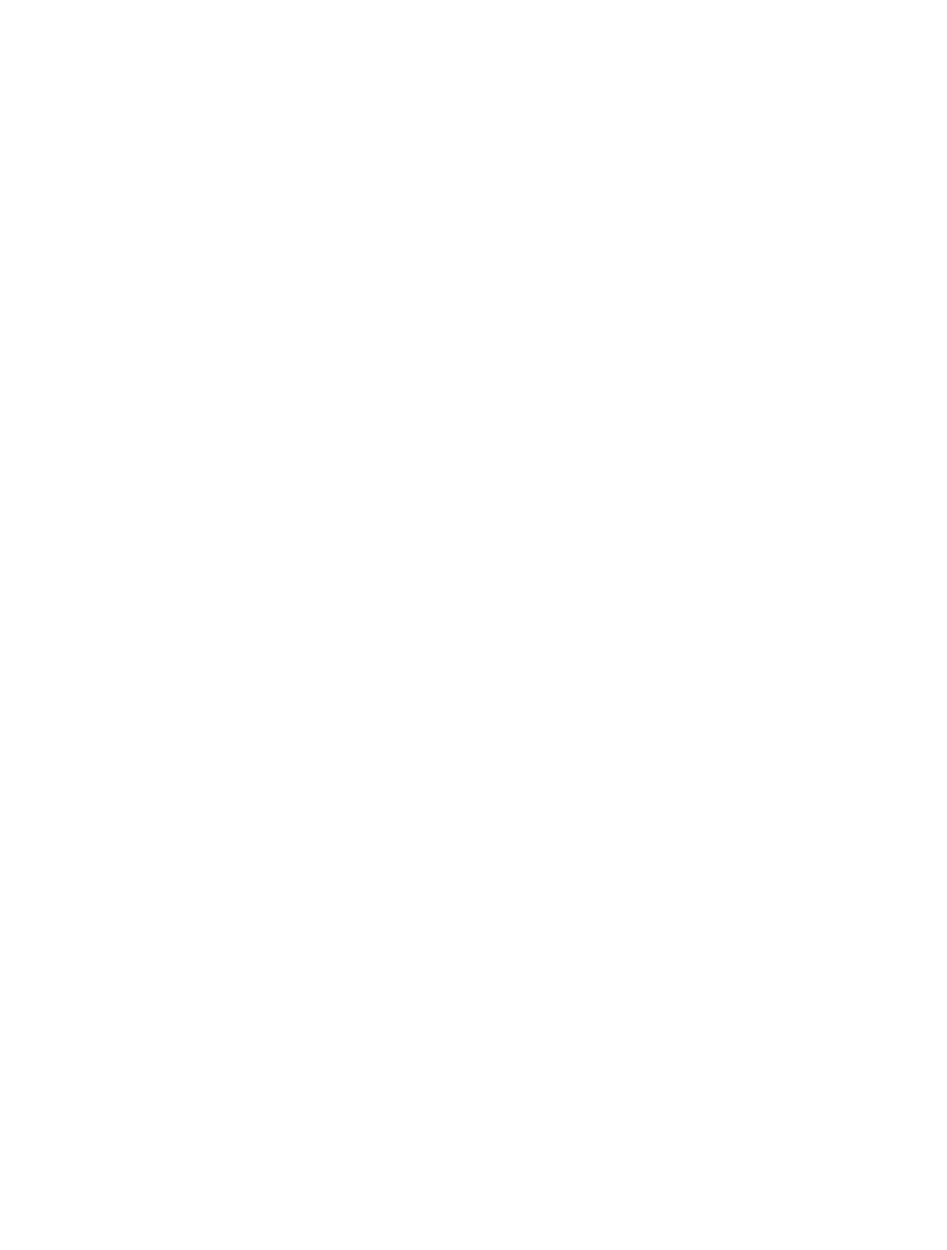
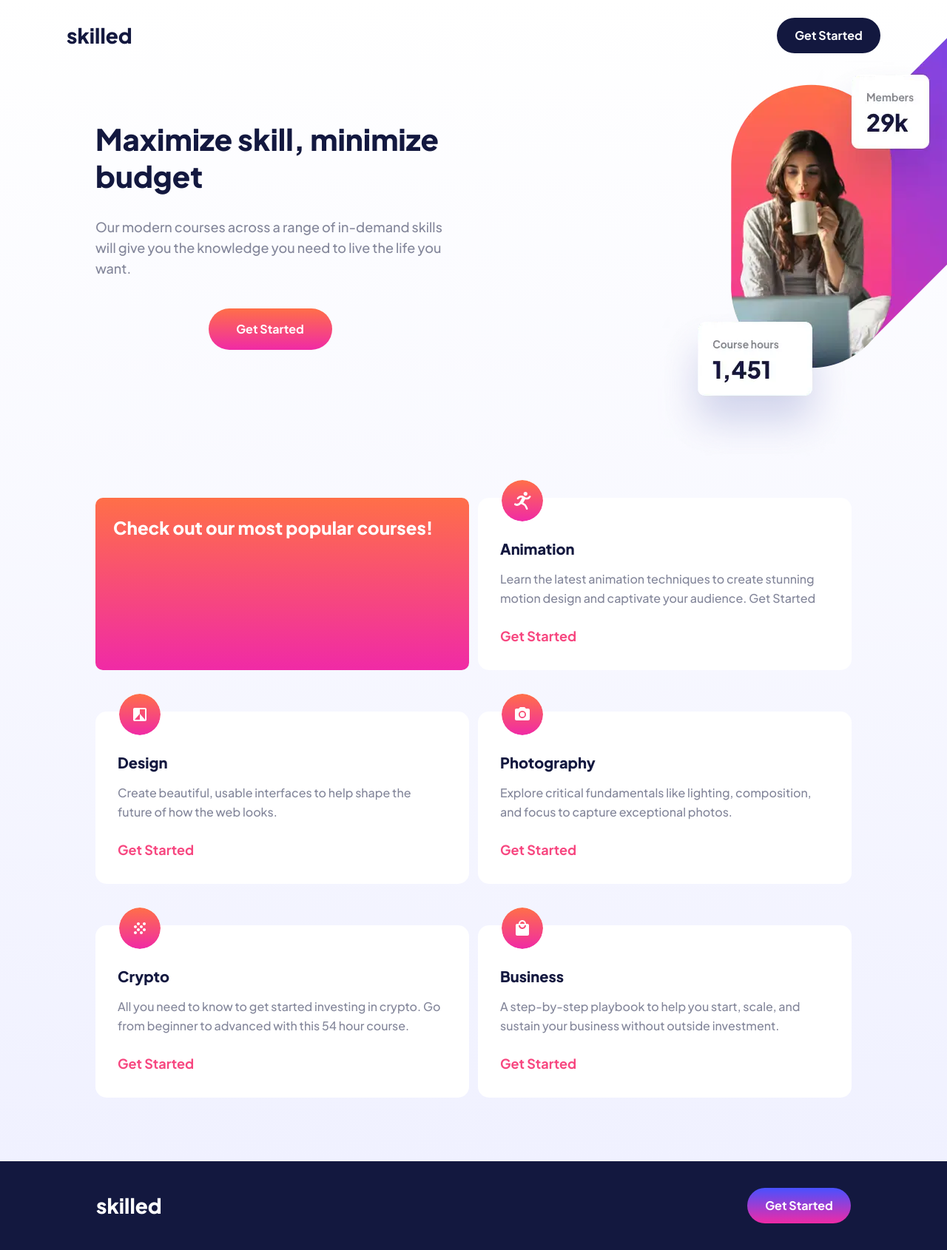
Before and after one commit to dorian-edwards/e-learning, a React (Create React App) app: page / in a window 1280 px wide. Shown: the whole page at 74% size. Before the commit the page ends 800 px from the top, so only its background shows below. Built offline with nearby package versions, Linux system fonts and the light colour scheme.

Commit message:
put it all together, minor tweaks

```diff
--- a/src/App.tsx
+++ b/src/App.tsx
@@ -1,5 +1,19 @@
+import Nav from './components/Nav'
+import Header from './components/Header'
+import Content from './components/Content'
+import Footer from './components/Footer'
+
 function App() {
-  return <main className='desktop:pl-[165px] tablet:pl-[39px]'></main>
+  return (
+    <>
+      <Nav />
+      <main className='snow'>
+        <Header />
+        <Content />
+      </main>
+      <Footer />
+    </>
+  )
 }
 
 export default App
--- a/src/components/Content.tsx
+++ b/src/components/Content.tsx
@@ -5,7 +5,7 @@ import data from '../Content/data.json'
 const Content = () => {
   const { skills } = data
   return (
-    <div className='container px-4 max-w-[1200px] mx-auto flex flex-col gap-y-10 tablet:gap-y-14 tablet:gap-x-3 desktop:gap-x-[30px] desktop:gap-y-20 tablet:flex-row tablet:flex-wrap tablet:justify-between'>
+    <div className='container px-4 tablet:px-[39px] max-w-[1100px] mx-auto flex flex-col gap-y-10 tablet:gap-y-14 tablet:gap-x-3 desktop:gap-x-[30px] desktop:gap-y-20 tablet:flex-row tablet:flex-wrap tablet:justify-between pb-20 tablet:pb-[86px] desktop:pb-[140px]'>
       <Banner />
       {skills.map((skill) => (
         <SkillCard key={skill.id} type={skill.title}>
@@ -17,3 +17,7 @@ const Content = () => {
 }
 
 export default Content
+
+/**
+ * Add padding bottom 80 tablet:86 desktop: 140
+ */
--- a/src/components/Footer.tsx
+++ b/src/components/Footer.tsx
@@ -2,7 +2,7 @@ import Button from './Button'
 
 const Footer = () => (
   <footer className='bg-space-cadet'>
-    <div className='container flex justify-between items-center max-w-[1100px] py-9 mx-auto'>
+    <div className='container flex justify-between items-center max-w-[1100px] py-9 mx-auto px-4 tablet:px-10 desktop:px-0'>
       <h2 className='font-sans font-extra-bold text-white text-[28px] desktop:text-[36px] leading-[35.28px] desktop:leading-[45.36px]'>
         skilled
       </h2>
@@ -11,10 +11,3 @@ const Footer = () => (
   </footer>
 )
 export default Footer
-
-/**
- * height 120px
- * max-width: 1100px
- * backgorund space-cadet
- * fonts, same
- */
--- a/src/components/Header.tsx
+++ b/src/components/Header.tsx
@@ -13,7 +13,7 @@ const Header = () => {
   }, [])
 
   return (
-    <header className='px-6 pb-[200px] tablet:bg-hero-tablet bg-[top_-100px_right_-19em] desktop:bg-hero-desktop desktop:bg-[top_-150px_right_-300px] desktop:pt-[100px] bg-no-repeat'>
+    <header className='tablet:pb-[200px] tablet:bg-hero-tablet bg-[top_-100px_right_-19em] desktop:bg-hero-desktop desktop:bg-[top_-150px_right_-300px] desktop:pt-[100px] bg-no-repeat'>
       <Heading />
       {mobile && <ImageLead />}
     </header>
--- a/src/components/Heading.tsx
+++ b/src/components/Heading.tsx
@@ -1,7 +1,8 @@
 import Button from './Button'
 
 const Heading = () => (
-  <div className='heading-card w-[95%] max-w-[600px] mx-auto mb-[46px] flex flex-col items-center tablet:w-[50%] tablet:max-w-none tablet:mx-0 tablet:pt-[163px] pt-[102px]'>
+  <div className='container max-w-[1100px] mx-auto'>
+    <div className='heading-card px-4 tablet:px-[39px] tablet:max-w-[600px] mx-auto flex flex-col items-center tablet:w-[50%] tablet:mx-0 tablet:pt-[163px] pt-[102px]'>
       <h2 className='font-extra-bold font-sans text-space-cadet text-[40px] leading-[50.4px] desktop:text-[56px] desktop:leading-[70.56px] mb-[25px] tablet:mb-[29px]'>
         Maximize skill, minimize budget
       </h2>
@@ -12,6 +13,7 @@ const Heading = () => (
       </p>
       <Button styling='btn-main' />
     </div>
+  </div>
 )
 
 export default Heading
--- a/src/components/ImageLead.tsx
+++ b/src/components/ImageLead.tsx
@@ -3,7 +3,7 @@ import mobileImage from '../assets/image-hero-mobile.webp'
 const ImageLead = () => {
   return (
     <div className='image-wrapper w-full flex justify-center'>
-      <img className='' src={mobileImage} alt='lady here' />
+      <img className='max-w-none' src={mobileImage} alt='lady here' />
     </div>
   )
 }
--- a/src/components/SkillCard.tsx
+++ b/src/components/SkillCard.tsx
@@ -2,7 +2,7 @@ const SkillCard = ({ type, children }: { type: string; children: string }) => {
   const image = `icon-${type}`
 
   return (
-    <div className='skill-card relative bg-white rounded-[15px] pt-[56px] pl-[28px] tablet:px-6 tablet:flex-[1_1_40%] desktop:flex-[1_1_30%] grid justify-items-start'>
+    <div className='skill-card relative bg-white rounded-[15px] pt-[56px] px-7 tablet:px-[30px] tablet:flex-[1_1_40%] desktop:flex-[1_1_30%] grid justify-items-start'>
       <span
         className={`skill-icon w-[56px] h-[56px] rounded-full inline-block absolute left-8 top-[-24px] ${image}`}
       ></span>
--- a/src/index.css
+++ b/src/index.css
@@ -22,11 +22,11 @@
   }
 
   .btn-footer {
-    @apply sunset w-[140px] h-[48px] desktop:w-[167px] desktop:h-[56px] text-white rounded-[28px] font-sans font-bold text-[16px] leading-[28px] desktop:text-lg hover:opacity-50 transition-opacity;
+    @apply sunset w-[140px] h-[48px] desktop:w-[167px] desktop:h-[56px] text-white rounded-[28px] font-sans font-bold text-[16px] leading-[28px] desktop:text-lg hover:bg-footer-fade;
   }
 
   .btn-nav {
-    @apply bg-space-cadet w-[140px] h-[48px] desktop:w-[167px] desktop:h-[56px] text-white rounded-[28px] font-sans font-bold text-[16px] leading-[28px] desktop:text-lg hover:opacity-50 transition-opacity;
+    @apply bg-space-cadet w-[140px] h-[48px] desktop:w-[167px] desktop:h-[56px] text-white rounded-[28px] font-sans font-bold text-[16px] leading-[28px] desktop:text-lg hover:bg-[#666CA3];
   }
 }
 
--- a/tailwind.config.js
+++ b/tailwind.config.js
@@ -34,6 +34,8 @@ module.exports = {
       backgroundImage: {
         'hero-tablet': 'url(./assets/image-hero-tablet.webp)',
         'hero-desktop': 'url(./assets/image-hero-desktop.webp)',
+        'footer-fade':
+          'linear-gradient(180deg, rgba(255, 255, 255, 0.5), rgba(255, 255, 255, 0.5)), linear-gradient(180deg, #4851FF, #F02AA6)',
       },
     },
   },
```
Also changed, not shown: src/components/Nav.tsx (+0 -14 lines). Lines whose indentation alone changed are shown as unchanged.
